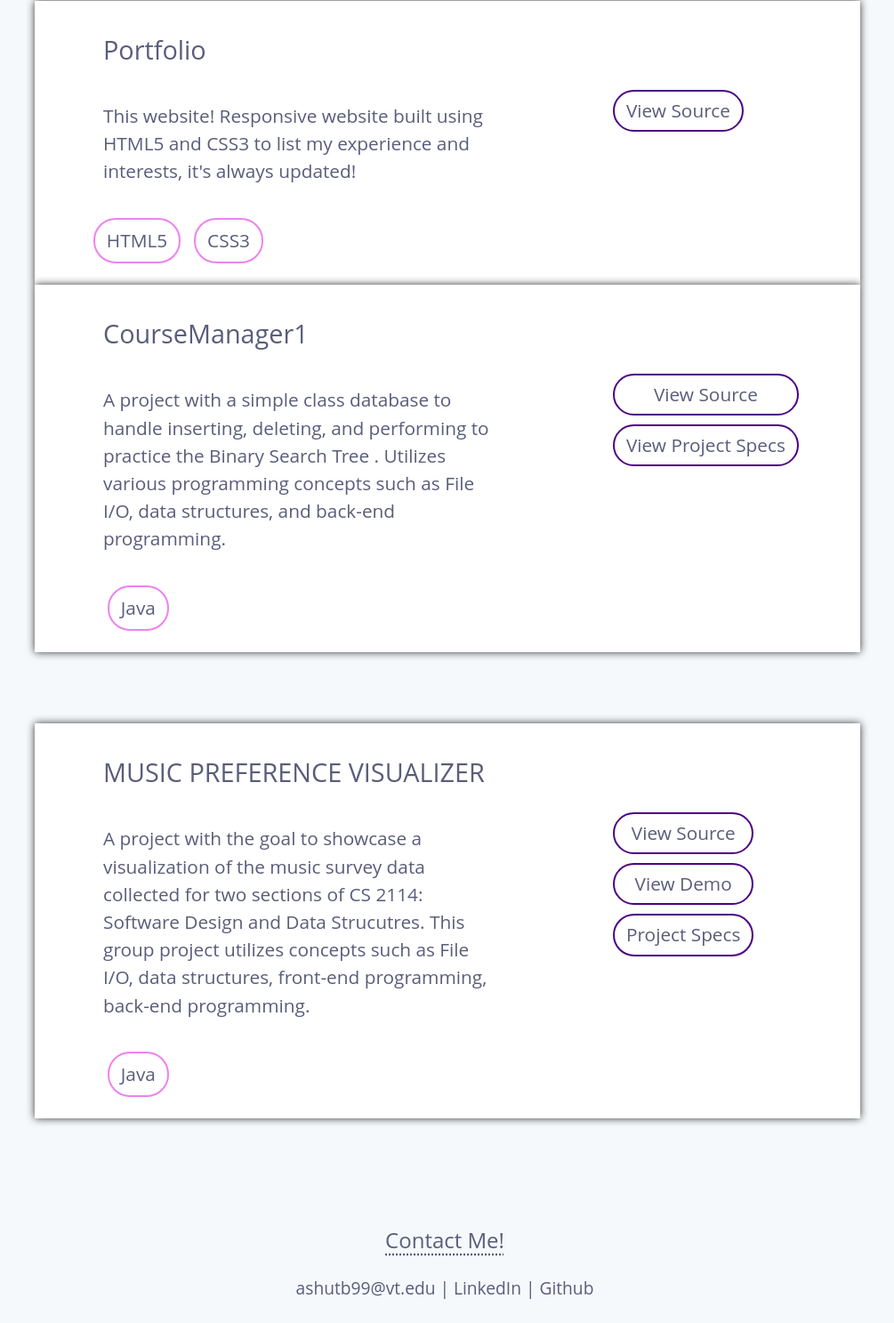
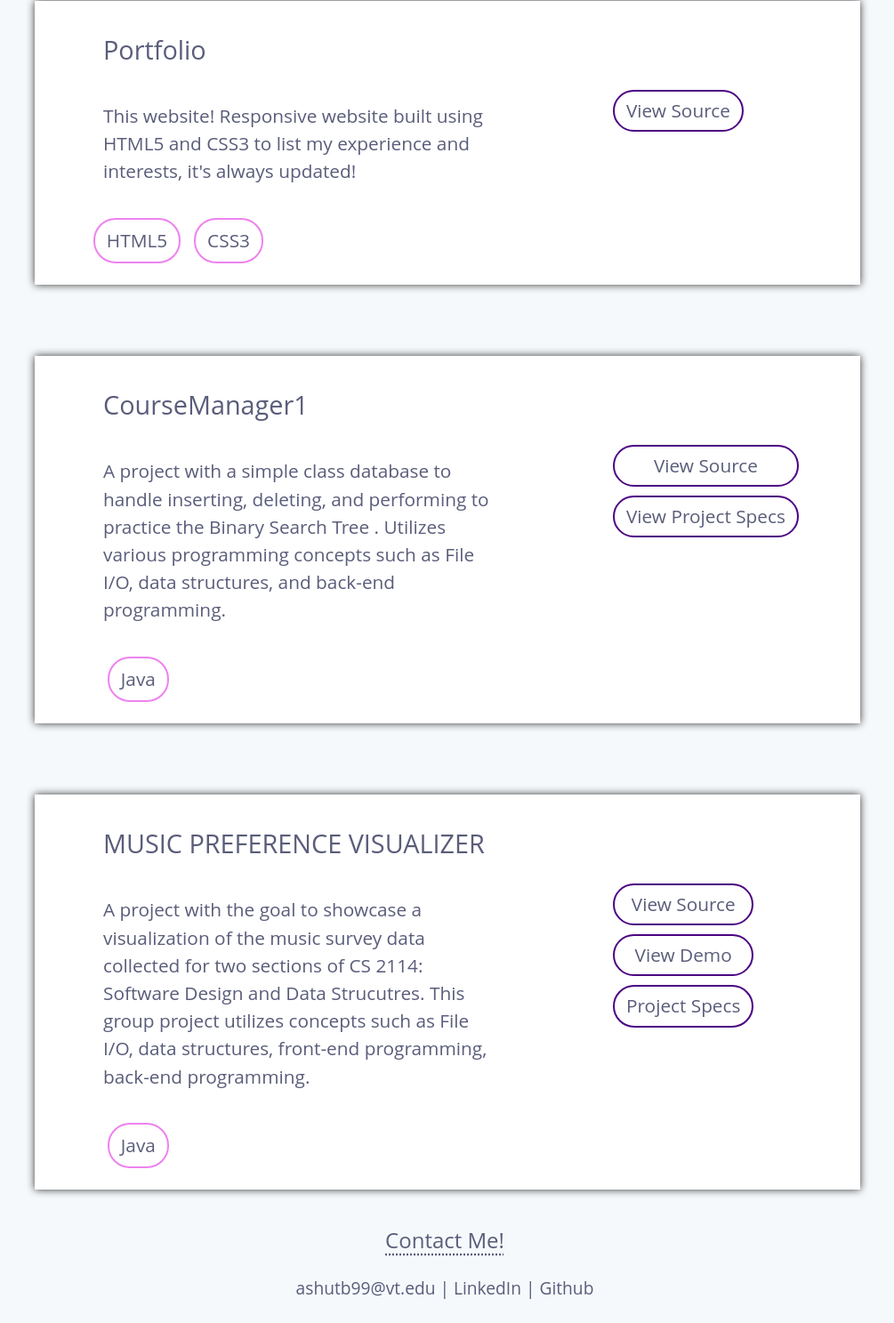
Before and after one commit to oshbhat/oshbhat.github.io, a plain HTML site: page index.html in a window 1280 px wide. Shown: the part 1974-3461 px from the top of the page at 89% size, without its empty margins (140-1145 px from the left). Drawn offline with Linux system fonts and the light colour scheme.

```diff
--- a/style.css
+++ b/style.css
@@ -308,16 +308,16 @@ body
 
 /*---PROJECT 2 SECTION ENDS---------*/
 
-
 /*---PROJECT 3 SECTION STARTS---------*/
 .project3{
     background: url(background.jpg) no-repeat 14vw;
     background-size: cover;
     filter: drop-shadow(0 0 5px #333);
     padding: 1.5%;
-    transform: translateY(75vh);
+    transform: translateY(85vh);
     width: 70%;
     padding-left: 15vw
+
 }
 
 /*Project Title Text*/
@@ -387,17 +387,15 @@ body
 /*---PROJECT 3 SECTION ENDS---------*/
 
 
-
 /*---PROJECT 4 SECTION STARTS---------*/
 .project4{
   background: url(background.jpg) no-repeat 14vw;
   background-size: cover;
   filter: drop-shadow(0 0 5px #333);
   padding: 1.5%;
-    transform: translateY(85vh);
+  transform: translateY(95vh);
   width: 70%;
   padding-left: 15vw
-
 }
 
 /*Project Title Text*/
@@ -435,6 +433,10 @@ body
   margin: 5px;
   display: inline-block;
   padding: 1vh 1vw;
+
+
+
+
   border: 2px solid Violet;
   border-radius: 25px;
 
@@ -465,9 +467,6 @@ body
 }
 
 /*---PROJECT 4 SECTION ENDS---------*/
-
-
-
 
 /*---CONTACT INFO SECTION STARTS---------*/
 #contact{
```
Lines whose indentation alone changed are shown as unchanged.
